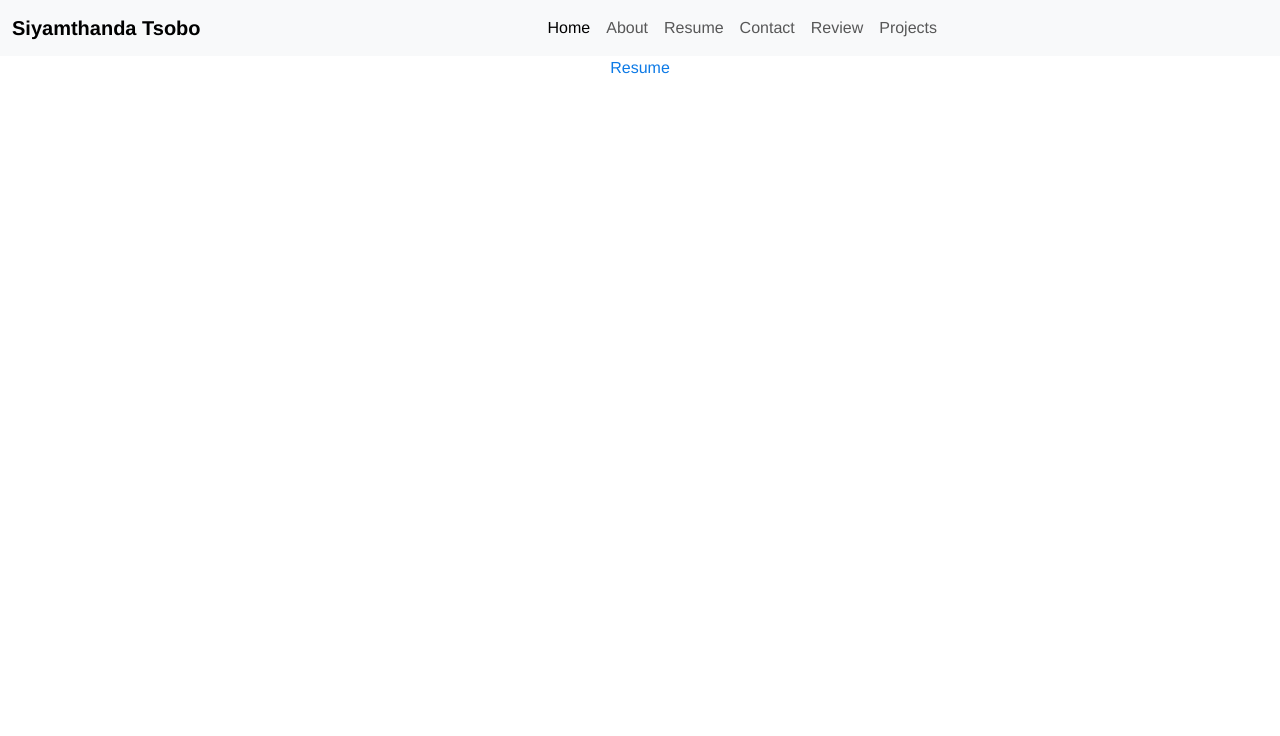
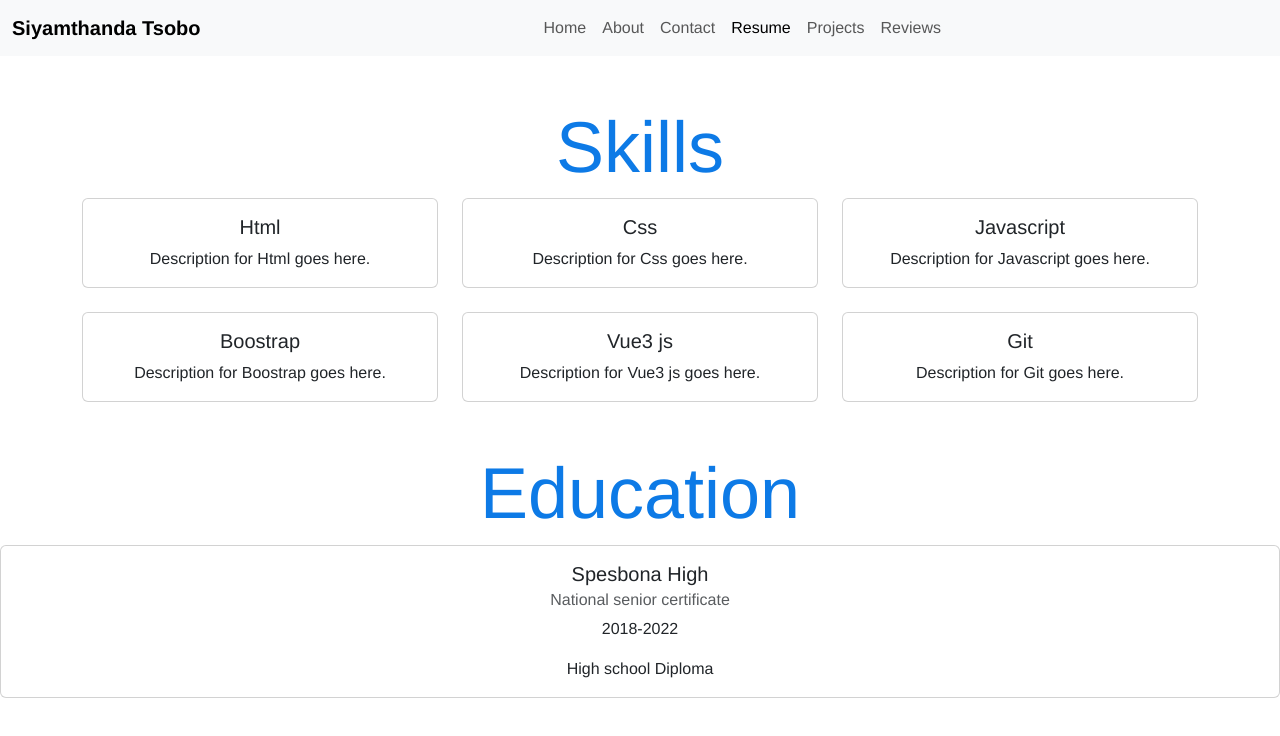
Before and after one commit to siyamthandatsobo/vueportfolio_project, a Vue app: page /resume in a window 1280 px wide. Shown: the top 736 px of the page. Built offline with nearby package versions, Linux system fonts and the light colour scheme; data requests are answered from the project's data file.

Commit message:
displayed section

```diff
--- a/package.json
+++ b/package.json
@@ -7,8 +7,10 @@
     "build": "vue-cli-service build"
   },
   "dependencies": {
+    "axios": "^1.6.5",
     "bootstrap": "^5.3.2",
     "core-js": "^3.8.3",
+    "json-server": "^1.0.0-alpha.13",
     "register-service-worker": "^1.7.2",
     "vue": "^3.2.13",
     "vue-router": "^4.0.3",
--- a/src/components/navComp.vue
+++ b/src/components/navComp.vue
@@ -8,23 +8,8 @@
     </button>
     <div class="collapse navbar-collapse" id="navbarNav">
       <ul class="navbar-nav mx-auto">
-        <li class="nav-item">
-          <a class="nav-link active" aria-current="page" href="home">Home</a>
-        </li>
-        <li class="nav-item">
-          <a class="nav-link" href="about">About</a>
-        </li>
-        <li class="nav-item">
-          <a class="nav-link" href="resume">Resume</a>
-        </li>
-        <li class="nav-item">
-          <a class="nav-link " href="contact">Contact</a>
-        </li>
-        <li class="nav-item">
-            <a class="nav-link " href="review">Review</a>
-          </li>
-        <li class="nav-item">
-            <a class="nav-link " href="project">Projects</a>
+        <li v-for="link in navComp" :key="link.id" class="nav-item">
+            <router-link :to="link.url" class="nav-link">{{ link.text }}</router-link>
           </li>
       </ul>
     </div>
@@ -32,3 +17,20 @@
 </nav>
     <router-view/>
   </template>
+  <script>
+  export default {
+    methods: {
+      fetchData() {
+        this.$store.dispatch('getNavLinks'); // Dispatch the 'getdata' action
+      }
+    },
+    mounted() {
+      this.fetchData(); // Call the method to fetch data when the component is mounted
+    },
+    computed: {
+      navComp() {
+        return this.$store.state.navLinks; // Access 'jobs' state from Vuex
+      }
+    }
+  }
+  </script>
--- /dev/null
+++ b/src/data/db.json
@@ -0,0 +1,23 @@
+{
+    "navLinks":[
+        { "id": 1, "text": "Home", "url": "/" },
+       { "id": 2, "text": "About", "url": "/about"},
+       { "id": 3, "text": "Contact", "url": "/contact"},
+       { "id": 4, "text": "Resume", "url": "/resume"},
+       { "id": 4, "text": "Projects", "url": "/projects"},
+       { "id": 5, "text": "Reviews", "url": "/review"}
+
+    ],
+    "Resume":[
+        { "id": 2, "title": "Html", "url": "" },
+        { "id": 3, "title": "Css", "url": "" },
+        { "id": 4, "title": "Javascript", "url": "" },
+        { "id": 5, "title": "Boostrap", "url": "" },
+        { "id": 6, "title": "Vue3 js", "url": "" },
+        { "id": 7, "title": "Git", "url": "" }
+    ],
+    "Projects":[
+        {"title":"About me" ,"description":"My name is Siyamthanda Tsobo.I currently live in Cape Town SA. I strive for excellency and take pride in my work.I am currently at Life choices Academy improving my skills as a full-stack developer. I consistently thrive to be up to date with the latest technologies to remain relevant in the Industry"}
+    ]
+
+}
--- a/src/store/index.js
+++ b/src/store/index.js
@@ -1,14 +1,37 @@
-import { createStore } from 'vuex'
+import { createStore } from 'vuex';
+import axios from 'axios';
 
 export default createStore({
   state: {
-  },
-  getters: {
+    navLinks: [],
+    resume:[]
   },
   mutations: {
+    setNav(state, navLinks) {
+      state.navLinks = navLinks;
+    },
+    setResume(state, resume) {
+      state.resume = resume;
+    }
   },
   actions: {
-  },
-  modules: {
+    async getNavLinks({ commit }) {
+      try {
+        const response = await axios.get('http://localhost:3000/navLinks');
+        console.log(response.data); // Check the structure of response.data
+        commit('setNav', response.data); // Commit the data to the Vuex store
+      } catch (error) {
+        console.error('Error fetching Nvlinks:', error);
+      }
+    },
+    async getResume({ commit }) {
+      try {
+        const response = await axios.get('http://localhost:3000/Resume');
+        console.log(response.data); // Check the structure of response.data
+        commit('setResume', response.data); // Commit the data to the Vuex store
+      } catch (error) {
+        console.error('Error fetching Resume:', error);
+      }
+    }
   }
-})
+});
--- a/src/views/HomeView.vue
+++ b/src/views/HomeView.vue
@@ -1,12 +1,28 @@
 <template>
-  <div class="home">
-
-    <HelloWorld msg="Welcome to Your Vue.js App"/>
+  <p>Homeview</p>
+  </template>
+  <!-- <div> -->
+<!--
+    <h1>{{ homePage.title }}</h1>
+    <h2>{{ homePage.description }}</h2>
+    <img :src="homePage.profile" width="400px" height="300px">
   </div>
 </template>
 
 <script>
-// @ is an alias to /src
-
-
-</script>
+export default {
+  methods: {
+    fetchData() {
+      this.$store.dispatch('getHomePage');
+    }
+  },
+  mounted() {
+    this.fetchData();
+  },
+  computed: {
+    homePage() {
+      return this.$store.state.homePage[0] || {}; // Access the first element of the homePage array
+    }
+  }
+}
+</script> -->
--- a/src/views/ProjectsView.vue
+++ b/src/views/ProjectsView.vue
@@ -1,3 +1,8 @@
 <template>
     <p>Projects</p>
+
+    <template>
+
 </template>
+
+</template>
--- a/src/views/ResumeView.vue
+++ b/src/views/ResumeView.vue
@@ -1,3 +1,54 @@
 <template>
-    Resume
+ <div class="container mt-5">
+  <h2 class="display-2">Skills</h2>
+  <div class="row row-cols-1 row-cols-md-3 g-4">
+    <div class="col" v-for="skill in Resume" :key="skill.id">
+      <div class="card h-100 ">
+        <div class="card-body">
+          <h5 class="card-title">{{ skill.title }}</h5>
+          <p class="card-text">Description for {{ skill.title }} goes here.</p>
+        </div>
+      </div>
+    </div>
+  </div>
+ </div>
+  <h2 class="display-2 mt-5"> Education</h2>
+  <div class="card mb-3">
+    <div class="card-body">
+      <h5 class="card-title">Spesbona High</h5>
+      <h6 class="card-subtitle mb-2 text-muted">National senior certificate</h6>
+      <p class="card-text">2018-2022 </p>
+      <p class="card-text">High school Diploma</p>
+    </div>
+  </div>
+
 </template>
+<script>
+export default {
+    methods: {
+      fetchData() {
+        this.$store.dispatch('getResume'); // Dispatch the 'getdata' action
+      }
+    },
+    mounted() {
+      this.fetchData(); // Call the method to fetch data when the component is mounted
+    },
+    computed: {
+      Resume() {
+        return this.$store.state.resume || [] // Access 'jobs' state from Vuex
+      }
+    }
+  }
+
+</script>
+<style>
+.card {
+  border: 1px solid #0e0e0e;
+  border-radius: 8px;
+  transition: all 0.3s ease-in-out;
+}
+
+.card:hover {
+  box-shadow: 0 4px 8px 0 rgba(0,0,0,0.2);
+}
+</style>
```
Also changed, not shown: 1 other file (tests, documents, lock files or other folders).
